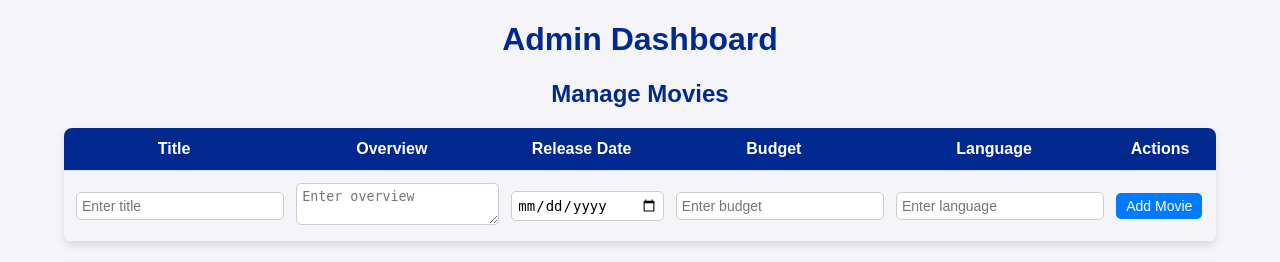
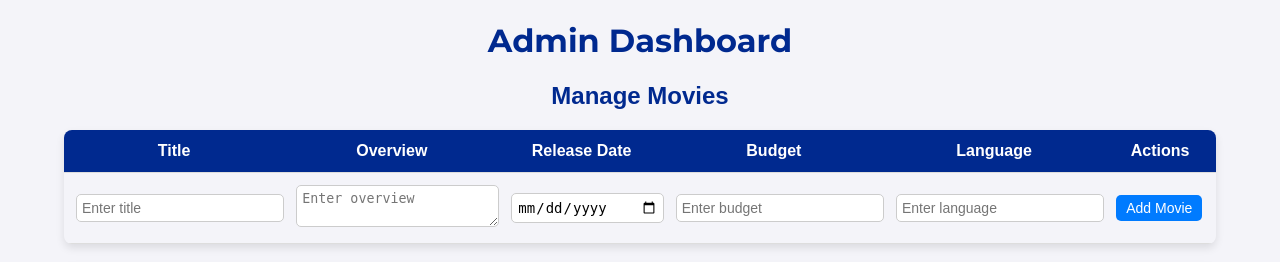
Before and after one commit to franbrizuelab/MyMovieList, a Flask app: page /admin in a window 1280 px wide. Shown: the part 100-362 px from the top of the page. Run offline with Flask 3, Linux system fonts and the light colour scheme; the visitor is signed in with stand-in values (Sample User, id 1); data that the repository does not hold is empty.

Commit message:
Added new fonts

```diff
--- a/static/css/common.css
+++ b/static/css/common.css
@@ -1,3 +1,5 @@
+@import url('https://fonts.googleapis.com/css2?family=Manrope:wght@400;700&family=Montserrat:wght@700&display=swap');
+
 :root {
     --header-color: #00298f;       /* Primary header and tab color */
     --header-hover-color: #1c44a3; /* Hover color for tabs */
@@ -7,7 +9,7 @@
 }
 
 body {
-    font-family: Arial, sans-serif;
+    font-family: 'Manrope', sans-serif;
     margin: 0;
     padding: 0;
     background-color: #f4f4f9;
@@ -229,3 +231,12 @@ h1, h2, h3 {
     height: 24px;
     stroke: white; /* fill for the icon */
 }
+
+/* Movie titles */
+h1 { /* For movie.html main title */
+    font-family: 'Montserrat', sans-serif;
+}
+
+table a { /* For movie titles in tables */
+    font-family: 'Montserrat', sans-serif;
+}
```
